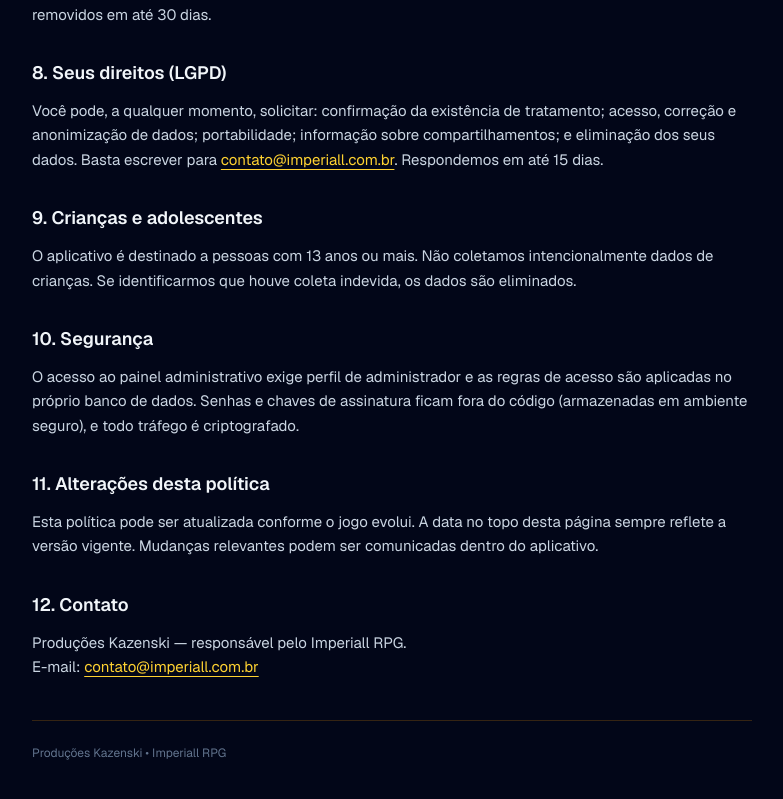
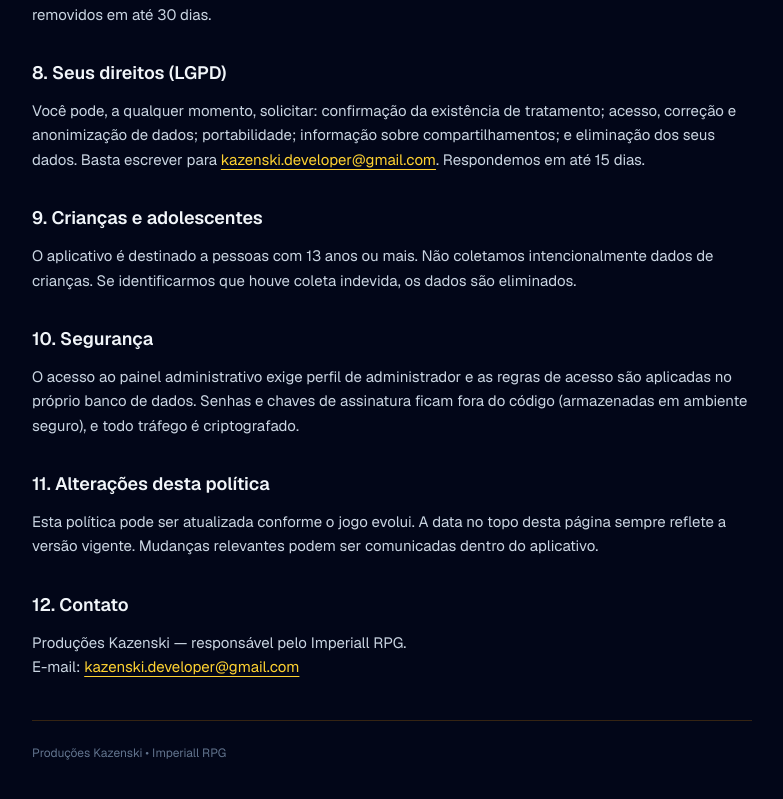
Before and after one commit to Kazenski/imperiall-rpg-admin, a Next.js app: page /privacidade in a window 1280 px wide. Shown: the part 1429-2228 px from the top of the page, without its empty margins (248-1031 px from the left). Built offline with nearby package versions, Linux system fonts and the light colour scheme.

Commit message:
chore(privacidade): e-mail de contato real (#30)

```diff
--- a/src/app/privacidade/page.tsx
+++ b/src/app/privacidade/page.tsx
@@ -118,10 +118,10 @@ const SECTIONS: Array<{ title: string; body: React.ReactNode }> = [
         correção e anonimização de dados; portabilidade; informação sobre compartilhamentos; e
         eliminação dos seus dados. Basta escrever para{' '}
         <a
-          href="mailto:contato@imperiall.com.br"
+          href="mailto:kazenski.developer@gmail.com"
           className="text-amber-300 underline underline-offset-4 hover:text-amber-200"
         >
-          contato@imperiall.com.br
+          kazenski.developer@gmail.com
         </a>
         . Respondemos em até 15 dias.
       </>
@@ -163,10 +163,10 @@ const SECTIONS: Array<{ title: string; body: React.ReactNode }> = [
         <br />
         E-mail:{' '}
         <a
-          href="mailto:contato@imperiall.com.br"
+          href="mailto:kazenski.developer@gmail.com"
           className="text-amber-300 underline underline-offset-4 hover:text-amber-200"
         >
-          contato@imperiall.com.br
+          kazenski.developer@gmail.com
         </a>
       </>
     ),
```
